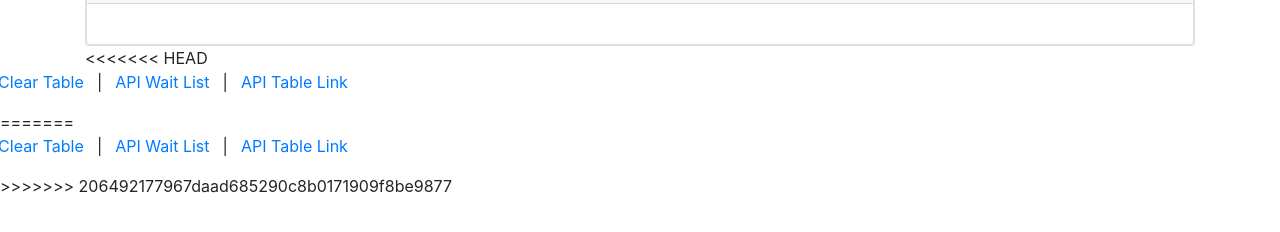
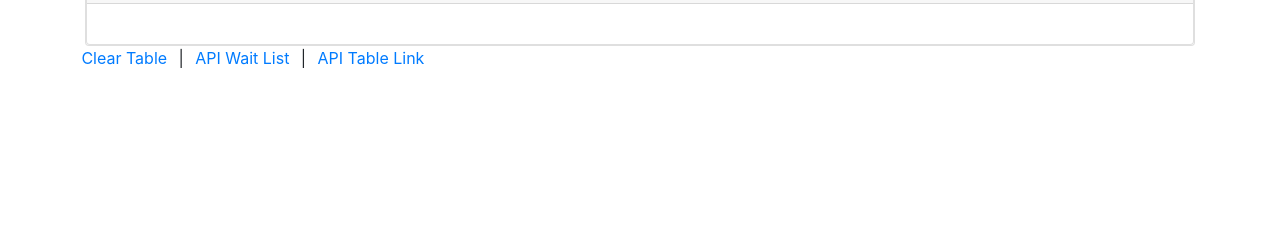
Before and after one commit to mnorthup2207/Hot_Restaurant_App, a website: page tables.html in a window 1280 px wide. Shown: the part 544-776 px from the top of the page. Drawn offline with nearby package versions, Linux system fonts and the light colour scheme; no server answers.

Commit message:
resolved conflicts

```diff
--- a/tables.html
+++ b/tables.html
@@ -41,18 +41,6 @@
                 </div>
             </div>
         </div>
-<<<<<<< HEAD
-    </div>
-
-    </div>
-    <div class="row">
-        <a id="link" href="#">Clear Table</a>
-        <p id="link">|</p>
-        <a id="link" href="#">API Wait List</a>
-        <p id="link">|</p>
-        <a id="link" href="#">API Table Link</a>
-    </div>
-=======
         <div class="row">
             <a id="link" href="#">Clear Table</a>
             <p id="link">|</p>
@@ -60,7 +48,6 @@
             <p id="link">|</p>
             <a id="link" href="/api/tables">API Table Link</a>
         </div>
->>>>>>> 206492177967daad685290c8b0171909f8be9877
 
     </div>
     <script src=" https://code.jquery.com/jquery-3.4.1.min.js"> </script>
```
